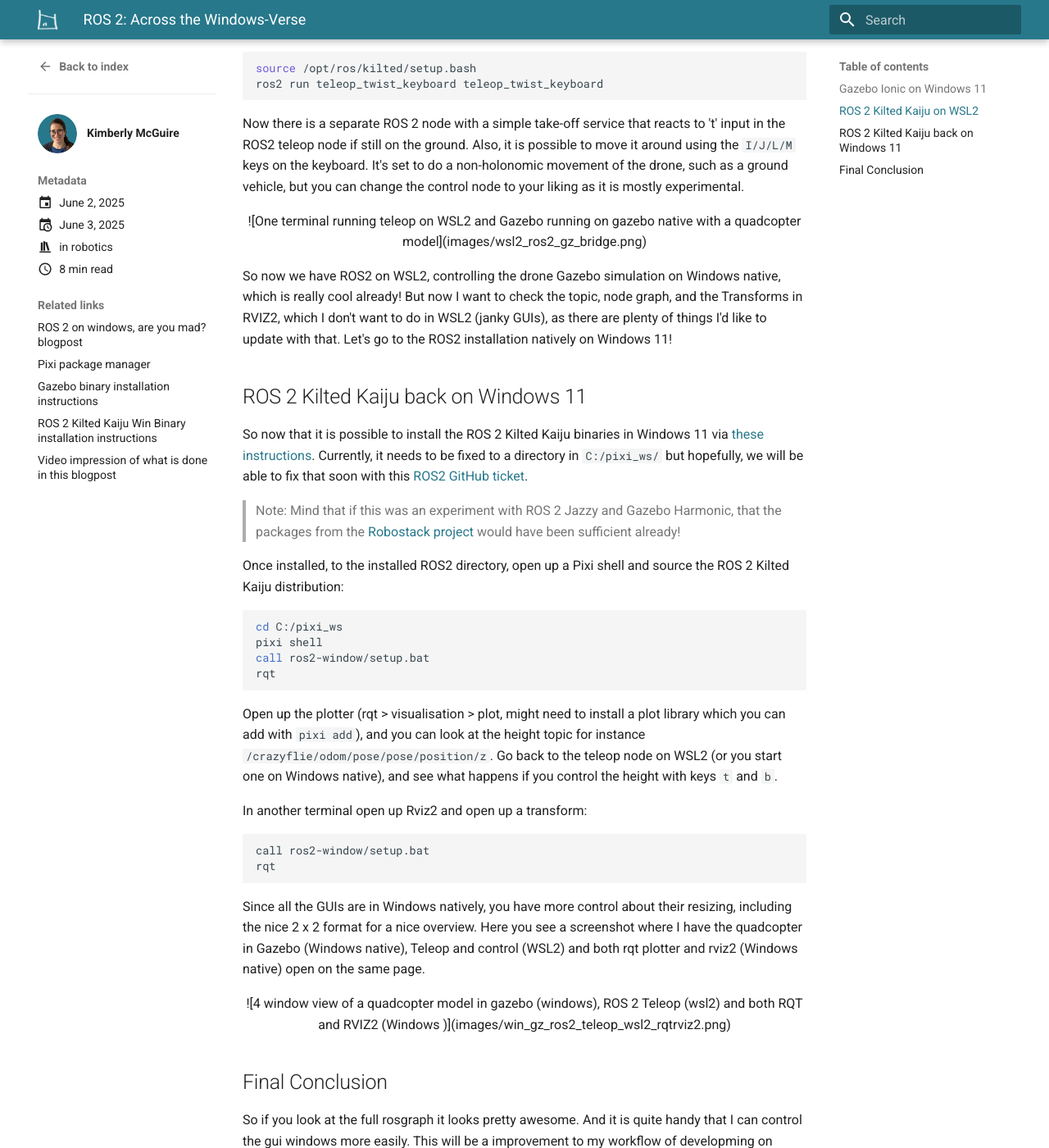
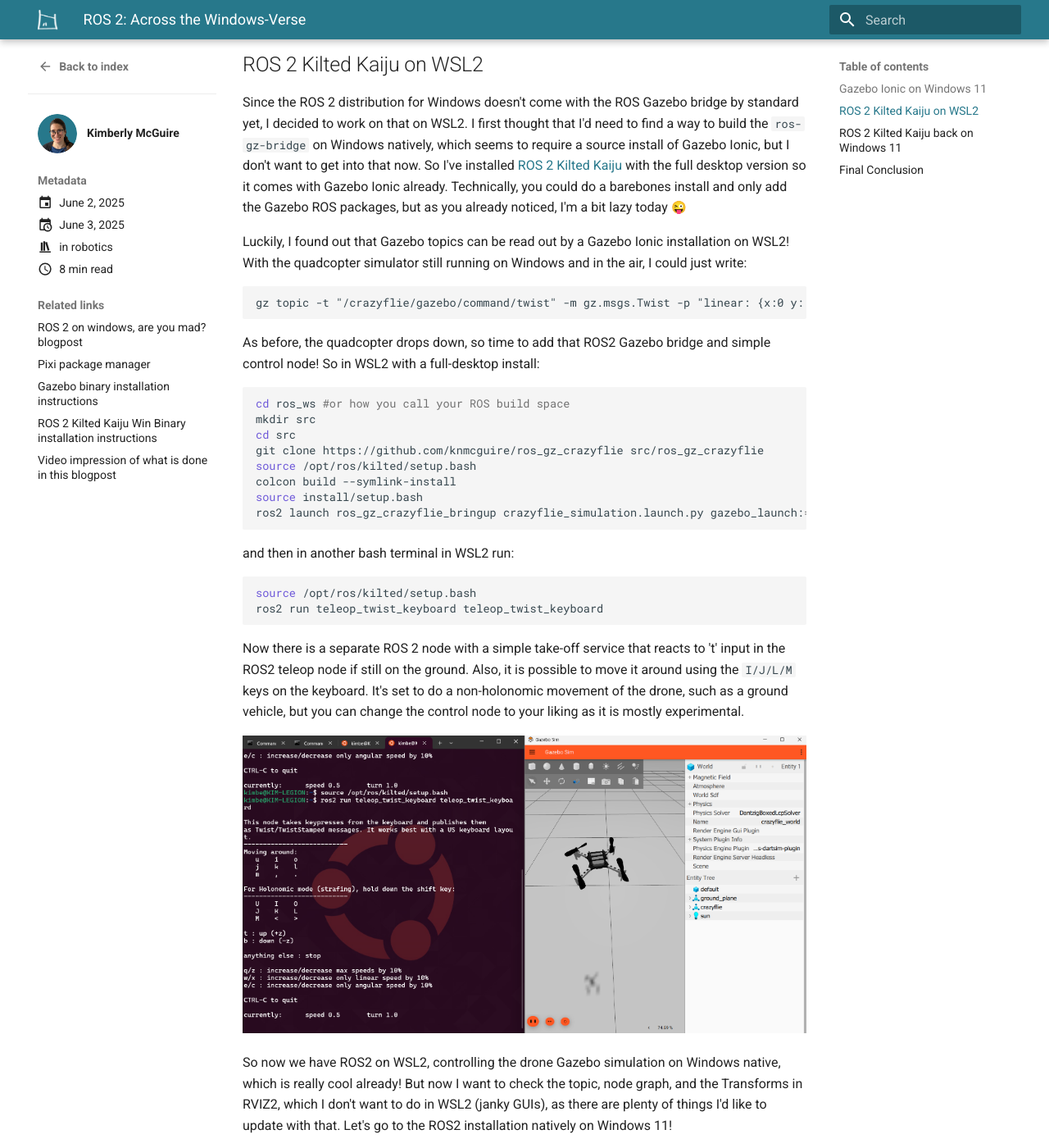
Before and after one commit to knmcguire/knmcguire.github.io, an MkDocs documentation site: the page built from docs/blog/posts/ros2_across_the_windowverse.md, in a window 1280 px wide and 1400 px high, scrolled down 2832 px. Shown: the whole window at 82% size. Built offline with MkDocs 1.6.1 and Material for MkDocs 9.7.7, drawn with Linux system fonts in a browser that asks for light colours; emoji names are drawn with the system emoji font; comment, search, counter and statistics services are not loaded; some of the changed text lies outside the part shown.

Commit message:
fix images

```diff
--- a/docs/blog/posts/ros2_across_the_windowverse.md
+++ b/docs/blog/posts/ros2_across_the_windowverse.md
@@ -34,7 +34,7 @@
 
 In [this last blog post in March](https://www.mcguirerobotics.com/blog/2025/03/14/robotics-on-windows-are-you-mad/), I found that the new install instructions for ROS 2, which used the [Pixi package manager by Previx.dev](https://pixi.sh/latest/), already made things soooo much simpler than before (I literally use Pixi for everything right now). Back then, I could only install ROS 2 Jazzy from source, but it ran on the command prompt and I was able to make it communicate with the WSL2 Ubuntu 24.04 Jazzy with a simple talker and listener. And when I was able to launch a URDF model from WSL2 and actually display it on RVIZ2 on native Windows, I remember myself being almost like a proud parent  :smile:
 
-<center>![One terminal in the windows sub system startin up a robot description and ROS 2 natively on Windows running rviz2](images/rviz_wsl_windows.png)</center>
+![One terminal in the windows sub system startin up a robot description and ROS 2 natively on Windows running rviz2](images/rviz_wsl_windows.png)
 
 Now that Kilted Kaiju came out about a week ago, I wanted to see how far I could push this further. I love WSL2, and it helps me out on a daily basis, but the GUI handling is just very janky, and I have no control over what in WSL2 I want my second Nvidia graphics card to care about. So my goal is: (1) Gazebo Ionic to run natively on Windows 11, (2) run the ROS 2 (Kilted Kaiju) - Gz Ionic bridge and other ROS 2 on WSL2, and (3) debug using RVIZ2 and RQT back on native Windows again. Why? Because it's a challenge!
 
@@ -66,7 +66,7 @@
 If you add the Teleop widget (3 dots from top right) and add `/crazyflie/gazebo/twist/command`, you can control its speed in both vertical and linear direction with the [multicopter velocity control plugin](https://gazebosim.org/api/sim/8/classgz_1_1sim_1_1systems_1_1MulticopterVelocityControl.html). I also needed to add Pixi's `ruby.exe` (which runs Gazebo) to the Windows graphic driver handler (System \> Display \> Graphics - Custom settings for applications on Win11).
 
 
-<center>![One terminal in the windows sub system startin up a robot description and ROS 2 natively on Windows running rviz2](images/windows_gz_sim_crazyflie.png)</center>
+![One terminal in the windows sub system startin up a robot description and ROS 2 natively on Windows running rviz2](images/windows_gz_sim_crazyflie.png)
 
 Unfortunately, the controller of the simulated nano quadcopter is not tuned to perfection, so whenever I go forward or rotate, the drone drops in height. I'd like to fix that (for now) with an external ROS 2 controller with the ROS 2 Gazebo bridge.
 
@@ -102,7 +102,7 @@
 
 Now there is a separate ROS 2 node with a simple take-off service that reacts to 't' input in the ROS2 teleop node if still on the ground. Also, it is possible to move it around using the `I/J/L/M` keys on the keyboard. It's set to do a non-holonomic movement of the drone, such as a ground vehicle, but you can change the control node to your liking as it is mostly experimental.
 
-<center>![One terminal running teleop on WSL2 and Gazebo running on gazebo native with a quadcopter model](images/wsl2_ros2_gz_bridge.png)</center>
+![One terminal running teleop on WSL2 and Gazebo running on gazebo native with a quadcopter model](images/wsl2_ros2_gz_bridge.png)
 
 
 So now we have ROS2 on WSL2, controlling the drone Gazebo simulation on Windows native, which is really cool already! But now I want to check the topic, node graph, and the Transforms in RVIZ2, which I don't want to do in WSL2 (janky GUIs), as there are plenty of things I'd like to update with that. Let's go to the ROS2 installation natively on Windows 11!
@@ -133,15 +133,14 @@
 
 Since all the GUIs are in Windows natively, you have more control about their resizing, including the nice 2 x 2 format for a nice overview. Here you see a screenshot where I have the quadcopter in Gazebo (Windows native), Teleop and control (WSL2) and both rqt plotter and rviz2 (Windows native) open on the same page.
 
-<center>![4 window view of a quadcopter model in gazebo (windows), ROS 2 Teleop (wsl2) and both RQT and RVIZ2 (Windows )](images/win_gz_ros2_teleop_wsl2_rqtrviz2.png)</center>
-
+![4 window view of a quadcopter model in gazebo (windows), ROS 2 Teleop (wsl2) and both RQT and RVIZ2 (Windows )](images/win_gz_ros2_teleop_wsl2_rqtrviz2.png)
 
 ## Final Conclusion
 
 
 So if you look at the full rosgraph it looks pretty awesome. And it is quite handy that I can control the gui windows more easily. This will be a improvement to my workflow of developming on ROS2 on windows.
 
-<center>![4 window view of a quadcopter model in gazebo (windows), ROS 2 Teleop (wsl2) and both RQT and RVIZ2 (Windows )](images/rosgraph_win11_wsl2.png)</center>
+![4 window view of a quadcopter model in gazebo (windows), ROS 2 Teleop (wsl2) and both RQT and RVIZ2 (Windows )](images/rosgraph_win11_wsl2.png)
 
 Having said that, there are still things that can be improved:
 
@@ -153,4 +152,4 @@
 
 Here is a video compilation of the full run through of my WSL2-Win11 Kilted-Ionic tryout. I will also present a run through at my [Indie Robot Twitch stream of tomorrow](https://www.twitch.tv/indierobot/schedule?seriesID=b4d96240-af58-44ea-9262-76d739c8351b) (Wednesday 4th of June 2 pm UTC). I've started streaming here as of recent, where I try out all kinds of robotic and simulator tools every week on Wednesdays, so hopefully see you tomorrow!
 
-<center><iframe width="560" height="315" src="https://www.youtube.com/embed/zl1XKQZi6I4?si=Xm90aRCURD1u1Fbn" title="YouTube video player" frameborder="0" allow="accelerometer; autoplay; clipboard-write; encrypted-media; gyroscope; picture-in-picture; web-share" referrerpolicy="strict-origin-when-cross-origin" allowfullscreen></iframe></center>
+<iframe width="560" height="315" src="https://www.youtube.com/embed/zl1XKQZi6I4?si=Xm90aRCURD1u1Fbn" title="YouTube video player" frameborder="0" allow="accelerometer; autoplay; clipboard-write; encrypted-media; gyroscope; picture-in-picture; web-share" referrerpolicy="strict-origin-when-cross-origin" allowfullscreen></iframe>
```
Also changed, not shown: docs/blog/posts/first_blogpost.md (+4 -4 lines), docs/blog/posts/mirte_part_1.md (+6 -6 lines), docs/blog/posts/when_the_doctor_stops_smiling.md (+1 -1 lines), docs/blog/posts/windows_with_robotics.md (+3 -3 lines).
